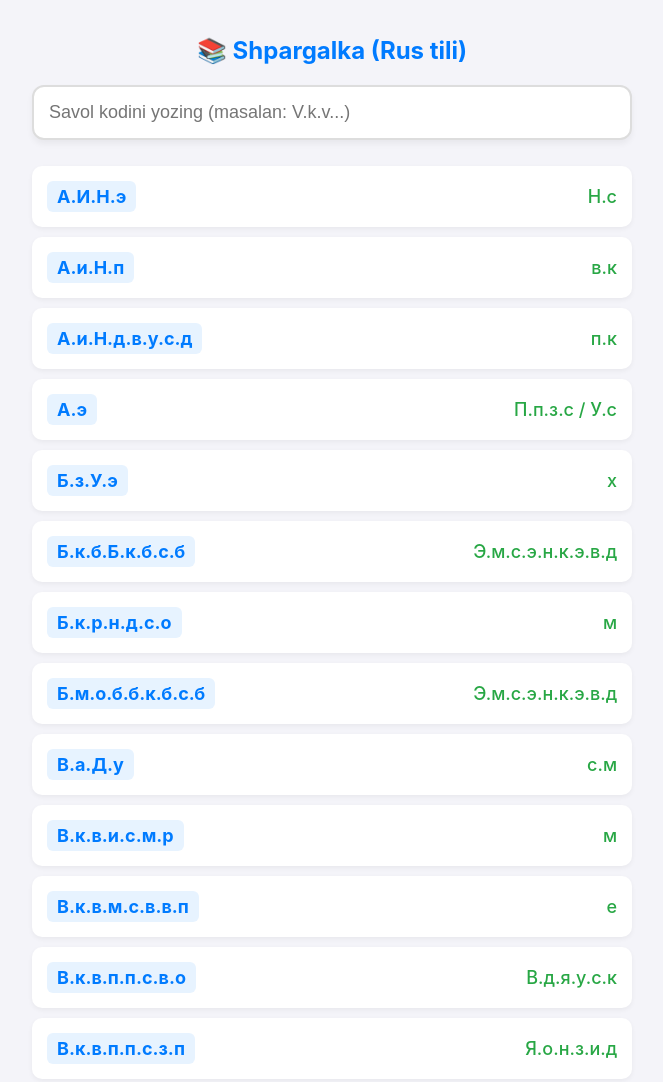
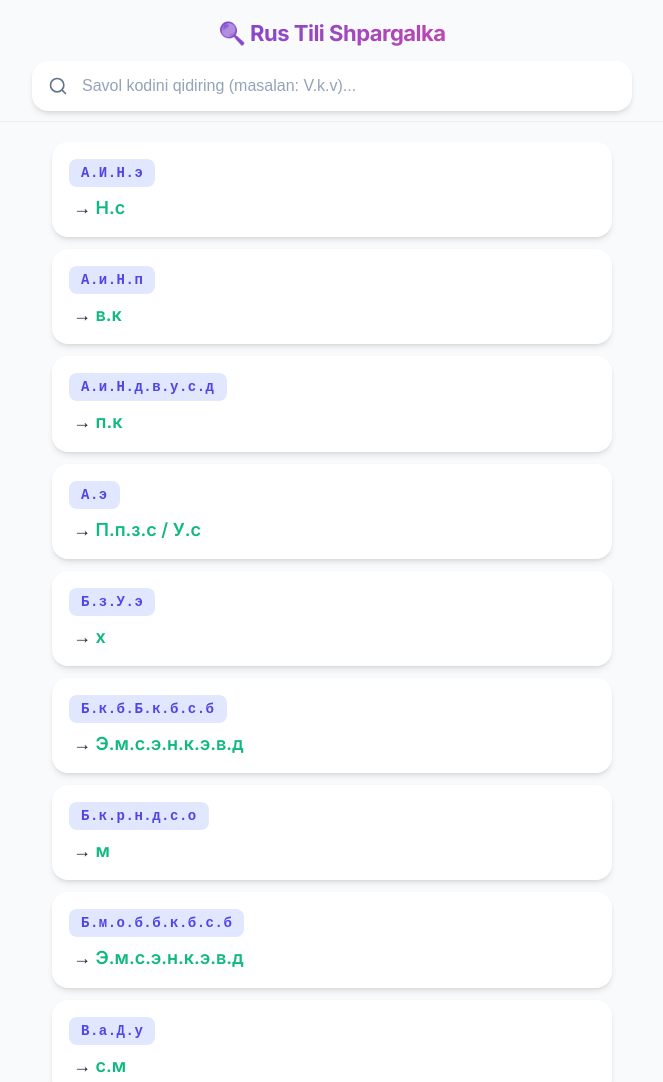
Before and after one commit to ShohruxIbrohimov00/Examhelp, a plain HTML site: page index.html in a window 1280 px wide. Shown: the top 1082 px of the page, without its empty margins (308-971 px from the left). Drawn offline with Linux system fonts and the light colour scheme.

Commit message:
Update index.html

```diff
--- a/index.html
+++ b/index.html
@@ -2,24 +2,45 @@
 <html lang="uz">
 <head>
     <meta charset="UTF-8">
-    <meta name="viewport" content="width=device-width, initial-scale=1.0">
-    <title>Shpargalka - Rus Tili</title>
+    <meta name="viewport" content="width=device-width, initial-scale=1.0, maximum-scale=1.0, user-scalable=no">
+    <title>Imtihon Shpargalka</title>
+    <link href="https://fonts.googleapis.com/css2?family=Inter:wght@400;500;600;700&display=swap" rel="stylesheet">
     <style>
         :root {
-            --bg-color: #f4f4f9;
+            --bg-color: #f8fafc; /* Slate 50 */
+            --primary: #4f46e5; /* Indigo 600 */
+            --primary-soft: #e0e7ff; /* Indigo 100 */
+            --text-dark: #1e293b; /* Slate 800 */
+            --text-gray: #64748b; /* Slate 500 */
             --card-bg: #ffffff;
-            --primary: #007bff;
-            --text-main: #333;
-            --text-sec: #666;
-            --accent: #e7f3ff;
+            --success: #10b981; /* Emerald 500 */
+            --shadow: 0 4px 6px -1px rgb(0 0 0 / 0.1), 0 2px 4px -2px rgb(0 0 0 / 0.1);
+            --shadow-hover: 0 10px 15px -3px rgb(0 0 0 / 0.1), 0 4px 6px -4px rgb(0 0 0 / 0.1);
+        }
+
+        * {
+            box-sizing: border-box;
+            -webkit-tap-highlight-color: transparent;
         }
 
         body {
-            font-family: -apple-system, BlinkMacSystemFont, "Segoe UI", Roboto, Helvetica, Arial, sans-serif;
+            font-family: 'Inter', sans-serif;
             background-color: var(--bg-color);
             margin: 0;
-            padding: 20px;
-            color: var(--text-main);
+            color: var(--text-dark);
+            padding-bottom: 40px;
+        }
+
+        /* Header & Search Area */
+        .sticky-header {
+            position: sticky;
+            top: 0;
+            z-index: 50;
+            background: rgba(248, 250, 252, 0.85);
+            backdrop-filter: blur(12px);
+            -webkit-backdrop-filter: blur(12px);
+            padding: 20px 20px 10px 20px;
+            border-bottom: 1px solid rgba(0,0,0,0.05);
         }
 
         .container {
@@ -28,119 +49,160 @@
         }
 
         h1 {
+            font-size: 22px;
+            font-weight: 800;
             text-align: center;
-            color: var(--primary);
-            margin-bottom: 20px;
-            font-size: 24px;
+            margin: 0 0 15px 0;
+            background: linear-gradient(135deg, #4f46e5 0%, #ec4899 100%);
+            -webkit-background-clip: text;
+            -webkit-text-fill-color: transparent;
+            letter-spacing: -0.5px;
         }
 
-        .search-box {
-            position: sticky;
-            top: 10px;
-            background: var(--bg-color);
-            padding-bottom: 10px;
-            z-index: 100;
+        .search-wrapper {
+            position: relative;
+        }
+
+        .search-icon {
+            position: absolute;
+            left: 16px;
+            top: 50%;
+            transform: translateY(-50%);
+            color: var(--text-gray);
+            pointer-events: none;
         }
 
         input {
             width: 100%;
-            padding: 15px;
-            font-size: 18px;
-            border: 2px solid #ddd;
-            border-radius: 12px;
-            box-sizing: border-box;
+            padding: 14px 14px 14px 48px;
+            font-size: 16px;
+            border: 2px solid transparent;
+            border-radius: 16px;
+            background: #ffffff;
+            color: var(--text-dark);
+            box-shadow: var(--shadow);
             outline: none;
-            transition: 0.3s;
-            box-shadow: 0 4px 6px rgba(0,0,0,0.05);
+            transition: all 0.2s ease;
+        }
+
+        input::placeholder {
+            color: #94a3b8;
         }
 
         input:focus {
             border-color: var(--primary);
-            box-shadow: 0 4px 10px rgba(0,123,255,0.2);
+            box-shadow: 0 0 0 4px var(--primary-soft);
         }
 
+        /* List Area */
         .result-list {
             list-style: none;
-            padding: 0;
+            padding: 20px;
+            margin: 0 auto;
+            max-width: 600px;
         }
 
-        .item {
+        .card {
             background: var(--card-bg);
-            margin-bottom: 10px;
-            padding: 15px;
-            border-radius: 10px;
+            border-radius: 16px;
+            padding: 16px;
+            margin-bottom: 12px;
+            display: flex;
+            flex-direction: column;
+            gap: 8px;
+            box-shadow: var(--shadow);
+            transition: transform 0.2s, box-shadow 0.2s;
+            border: 1px solid rgba(255,255,255,0.5);
+            animation: slideUp 0.3s ease-out forwards;
+        }
+
+        .card:active {
+            transform: scale(0.98);
+        }
+
+        .card-header {
             display: flex;
             justify-content: space-between;
             align-items: center;
-            box-shadow: 0 2px 5px rgba(0,0,0,0.05);
-            animation: fadeIn 0.3s ease;
         }
 
-        .code {
+        .code-badge {
+            background-color: var(--primary-soft);
+            color: var(--primary);
             font-weight: 700;
-            font-size: 18px;
-            color: var(--primary);
-            background: var(--accent);
-            padding: 5px 10px;
-            border-radius: 6px;
-            margin-right: 10px;
-            white-space: nowrap;
+            font-size: 14px;
+            padding: 6px 12px;
+            border-radius: 8px;
+            letter-spacing: 0.5px;
+            font-family: monospace;
         }
 
-        .answer {
-            font-weight: 500;
+        .answer-text {
             font-size: 18px;
-            color: #28a745; /* Yashil rang javob uchun */
-            text-align: right;
-            word-break: break-word;
+            font-weight: 600;
+            color: var(--text-dark);
+            line-height: 1.4;
+            padding-left: 4px;
         }
 
-        .empty-message {
+        .answer-text span {
+            color: var(--success);
+        }
+
+        .empty-state {
             text-align: center;
-            color: var(--text-sec);
-            margin-top: 20px;
+            padding: 40px 20px;
+            color: var(--text-gray);
             display: none;
         }
 
-        @keyframes fadeIn {
-            from { opacity: 0; transform: translateY(5px); }
+        .empty-icon {
+            font-size: 48px;
+            margin-bottom: 10px;
+            display: block;
+        }
+
+        @keyframes slideUp {
+            from { opacity: 0; transform: translateY(10px); }
             to { opacity: 1; transform: translateY(0); }
         }
 
-        /* Mobile optimization */
-        @media (max-width: 400px) {
-            .item {
-                flex-direction: column;
-                align-items: flex-start;
+        /* Scrollbar */
+        ::-webkit-scrollbar {
+            width: 6px;
         }
-            .answer {
-                text-align: left;
-                margin-top: 8px;
-                color: #333;
-                border-top: 1px solid #eee;
-                width: 100%;
-                padding-top: 8px;
+        ::-webkit-scrollbar-track {
+            background: transparent;
         }
+        ::-webkit-scrollbar-thumb {
+            background: #cbd5e1;
+            border-radius: 3px;
         }
     </style>
 </head>
 <body>
 
+<div class="sticky-header">
     <div class="container">
-    <h1>📚 Shpargalka (Rus tili)</h1>
+        <h1>🔍 Rus Tili Shpargalka</h1>
+        <div class="search-wrapper">
+            <svg class="search-icon" width="20" height="20" viewBox="0 0 24 24" fill="none" stroke="currentColor" stroke-width="2" stroke-linecap="round" stroke-linejoin="round"><circle cx="11" cy="11" r="8"></circle><line x1="21" y1="21" x2="16.65" y2="16.65"></line></svg>
+            <input type="text" id="searchInput" placeholder="Savol kodini qidiring (masalan: V.k.v)..." autocomplete="off">
+        </div>
+    </div>
+</div>
 
-    <div class="search-box">
-        <input type="text" id="searchInput" placeholder="Savol kodini yozing (masalan: V.k.v...)">
+<div class="empty-state" id="emptyMsg">
+    <span class="empty-icon">🤔</span>
+    <p>Bunday kod topilmadi.<br>Boshqa narsa yozib ko'ring.</p>
 </div>
 
 <ul class="result-list" id="results">
-        <!-- Natijalar shu yerga chiqadi -->
+    <!-- Natijalar JS orqali chiqadi -->
 </ul>
-    <div class="empty-message" id="emptyMsg">Hech narsa topilmadi 😕</div>
-</div>
 
 <script>
-    // MA'LUMOTLAR BAZASI
+    // MA'LUMOTLAR BAZASI (To'liq ro'yxat)
     const database = [
 {k: "А.И.Н.э", v: "Н.с"},
 {k: "А.и.Н.п", v: "в.к"},
@@ -518,15 +580,14 @@
         'e': 'э', 'yu': 'ю', 'ya': 'я', "'": 'ь', '"': 'ъ'
     };
 
-    // Yordamchi funksiya: Matnni tozalash va normallashtirish
+    // Yordamchi funksiya: Matnni tozalash
     function normalize(str) {
         return str.toLowerCase().replace(/[^a-zа-я0-9]/g, '');
     }
 
-    // Lotinchadan Kirillchaga o'girish funksiyasi
+    // Lotinchadan Kirillchaga o'girish
     function toCyrillic(str) {
         let res = str.toLowerCase();
-        // Murakkab harflarni avval almashtiramiz
         res = res.replace(/shch/g, 'щ')
                  .replace(/ch/g, 'ч')
                  .replace(/sh/g, 'ш')
@@ -534,9 +595,8 @@
                  .replace(/yu/g, 'ю')
                  .replace(/ya/g, 'я')
                  .replace(/ts/g, 'ц')
-                 .replace(/ye/g, 'е'); // ba'zan ye=е
+                 .replace(/ye/g, 'е');
 
-        // Qolgan harflar
         let out = '';
         for(let char of res) {
             out += latToCyr[char] || char;
@@ -556,12 +616,18 @@
         }
         emptyMsg.style.display = 'none';
 
-        items.forEach(item => {
+        items.forEach((item, index) => {
             const li = document.createElement('li');
-            li.className = 'item';
+            li.className = 'card';
+            li.style.animationDelay = `${index * 0.05}s`; // Kaskadli animatsiya
+
             li.innerHTML = `
-                <span class="code">${item.k}</span>
-                <span class="answer">${item.v}</span>
+                <div class="card-header">
+                    <span class="code-badge">${item.k}</span>
+                </div>
+                <div class="answer-text">
+                    → <span>${item.v}</span>
+                </div>
             `;
             resultsList.appendChild(li);
         });
@@ -583,7 +649,6 @@
 
         const filtered = database.filter(item => {
             const cleanKey = normalize(item.k);
-            // Kiritilgan so'z to'g'ridan-to'g'ri mos tushadimi yoki transliteratsiya qilinganda mos tushadimi
             return cleanKey.includes(normalizedInput) || cleanKey.includes(cyrillicInput);
         });
 
```
Lines whose indentation alone changed are shown as unchanged.
